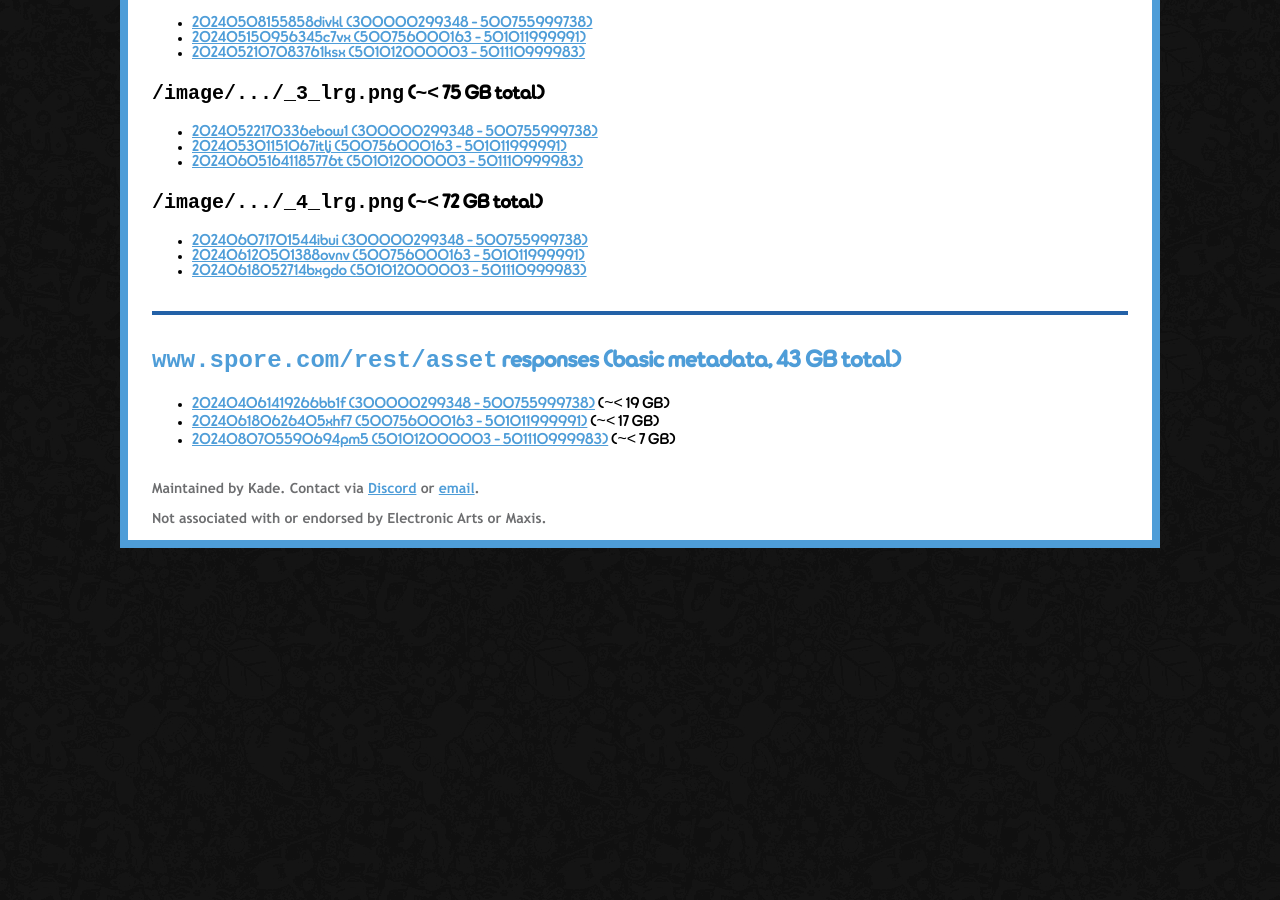
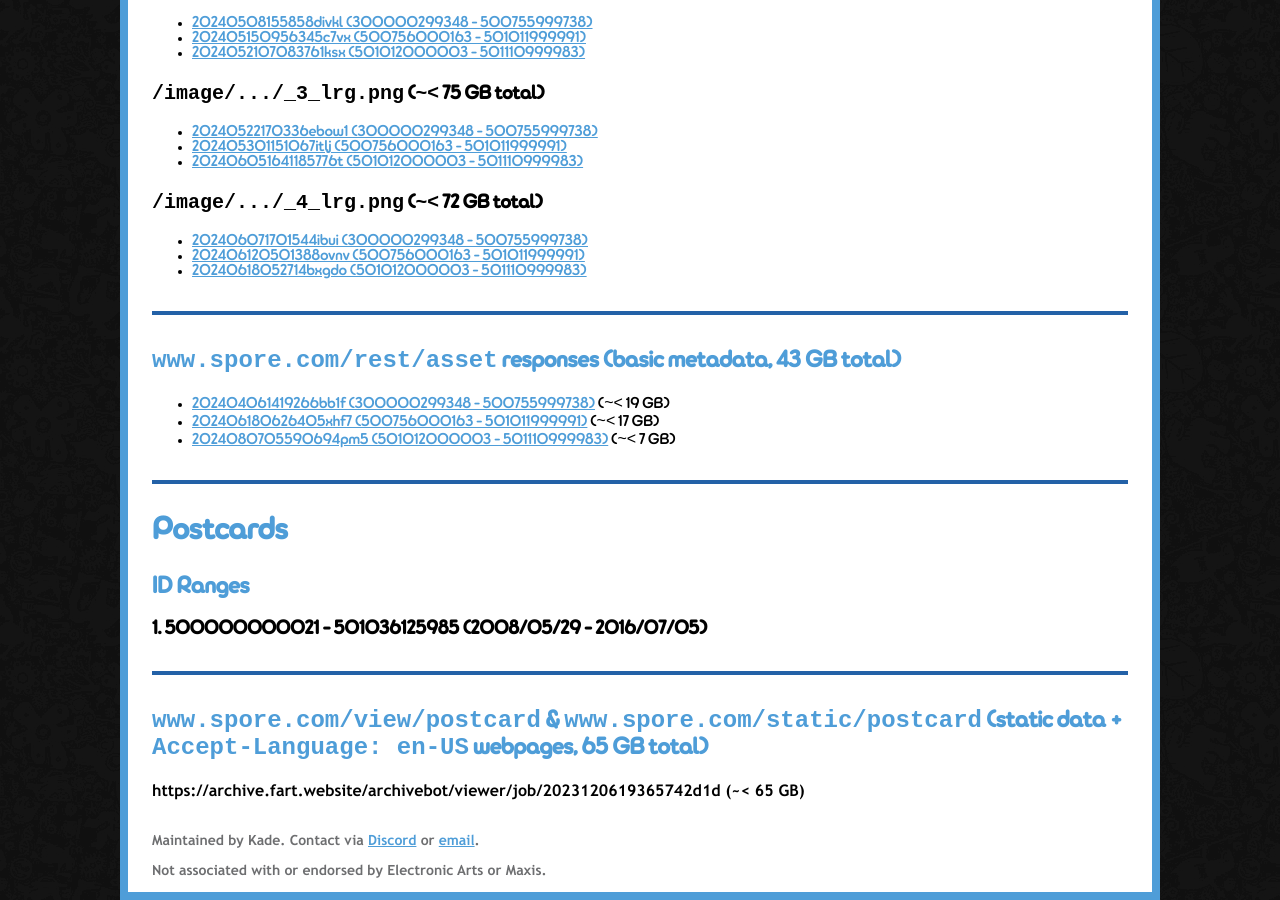
Before and after one commit to Spore-Community/spore-community.github.io, a Jekyll site: the page built from docs/sporepedia-archive/archivebot/jobs.md, in a window 1280 px wide and 900 px high, scrolled down 1003 px. Built offline with Jekyll 4.4.1, drawn with Linux system fonts in a browser that asks for light colours; our own code applies the rules of GitHub Pages for plain Markdown files; before the commit the page ends 1551 px from its top, so only the background shows below that.

Commit message:
Add postcards to the ArchiveBot jobs list

```diff
--- a/docs/sporepedia-archive/archivebot/jobs.md
+++ b/docs/sporepedia-archive/archivebot/jobs.md
@@ -52,3 +52,15 @@
 * [202404061419266bb1f (300000299348 - 500755999738)](https://archive.fart.website/archivebot/viewer/job/202404061419266bb1f) (~< 19 GB)
 * [202406180626405xhf7 (500756000163 - 501011999991)](https://archive.fart.website/archivebot/viewer/job/202406180626405xhf7) (~< 17 GB)
 * [2024080705590694pm5 (501012000003 - 501110999983)](https://archive.fart.website/archivebot/viewer/job/2024080705590694pm5) (~< 7 GB)
+
+---
+
+# Postcards
+
+## ID Ranges
+### 1. **500000000021 - 501036125985** (2008/05/29 - 2016/07/05)
+
+---
+
+## `www.spore.com/view/postcard` & `www.spore.com/static/postcard` (static data + `Accept-Language: en-US` webpages, 65 GB total)
+https://archive.fart.website/archivebot/viewer/job/2023120619365742d1d (~< 65 GB)
```
